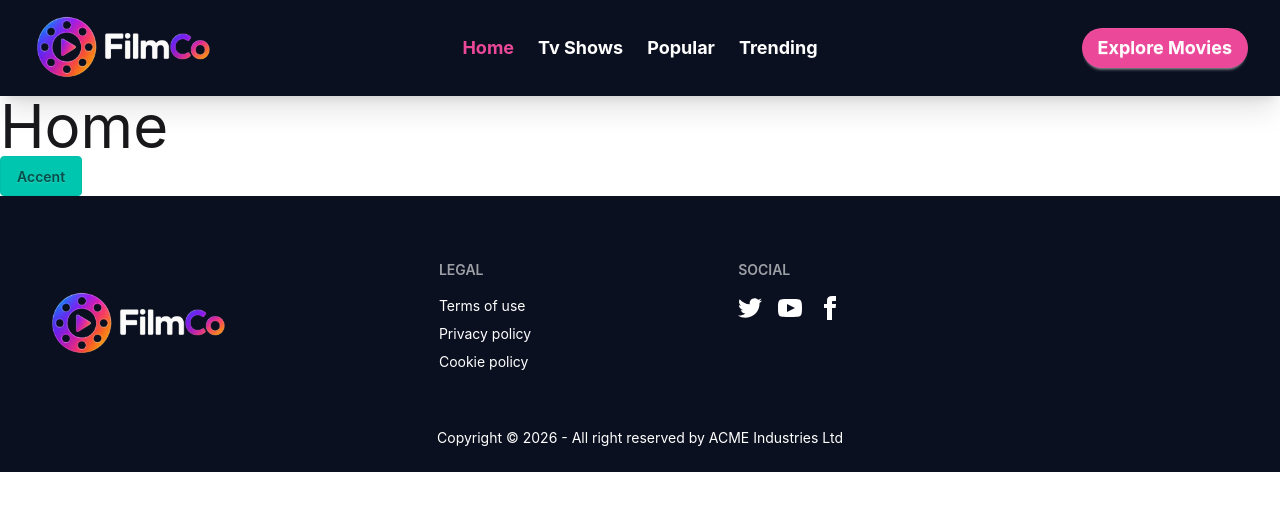
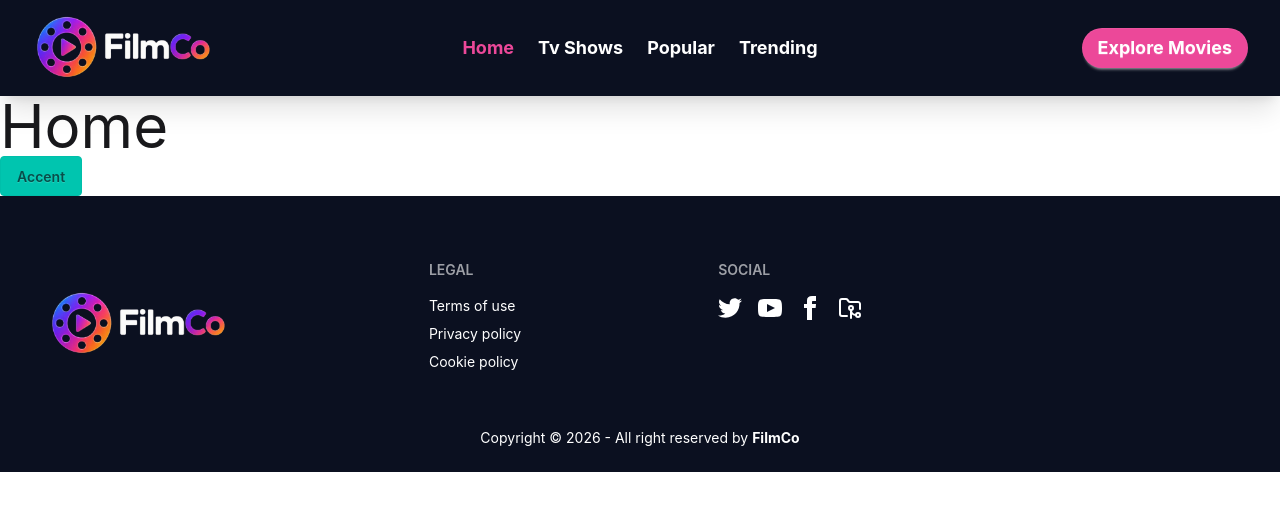
Before and after one commit to SumiAkter2/filmCo, a React (Vite) app in the folder filmCo/: page / in a window 1280 px wide. Shown: the top 510 px of the page. Built offline with nearby package versions, Linux system fonts and the light colour scheme.

Commit message:
added github link in footer

```diff
--- a/filmCo/src/components/Footer.jsx
+++ b/filmCo/src/components/Footer.jsx
@@ -1,4 +1,5 @@
 import logoImg from "../assets/images/logo-4-removebg-preview.png";
+import { FolderGit2 } from "lucide-react";
 
 const Footer = () => {
   return (
@@ -52,13 +53,16 @@ const Footer = () => {
                 <path d="M9 8h-3v4h3v12h5v-12h3.642l.358-4h-4v-1.667c0-.955.192-1.333 1.115-1.333h2.885v-5h-3.808c-3.596 0-5.192 1.583-5.192 4.615v3.385z"></path>
               </svg>
             </a>
+            <a href="https://github.com/SumiAkter2/filmCo">
+              <FolderGit2 />
+            </a>
           </div>
         </nav>
         <aside></aside>
       </footer>
       <p className="text-bold text-sm text-white text-center">
-        Copyright © {new Date().getFullYear()} - All right reserved by ACME
-        Industries Ltd
+        Copyright © {new Date().getFullYear()} - All right reserved by{" "}
+        <span className="font-bold">FilmCo</span>
       </p>
     </div>
   );
```
